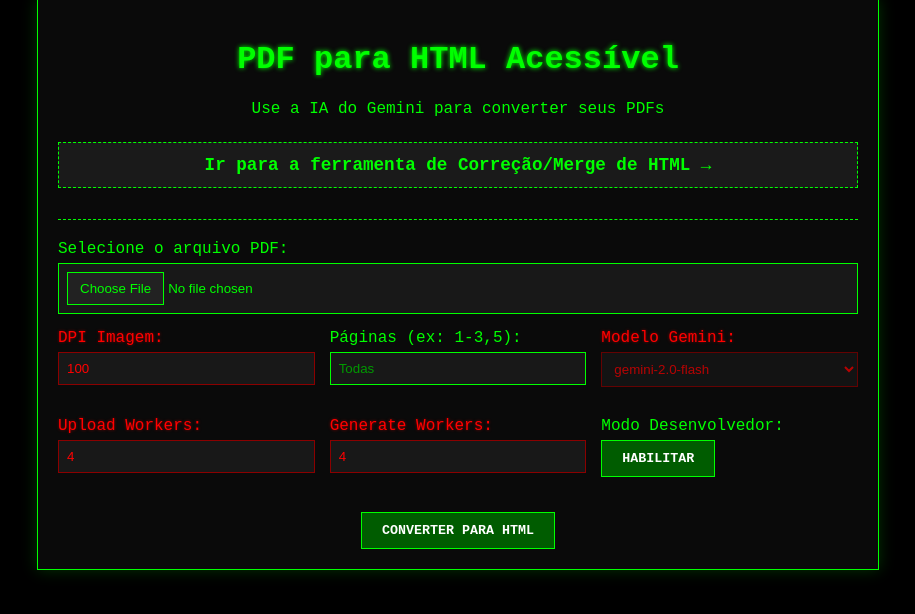
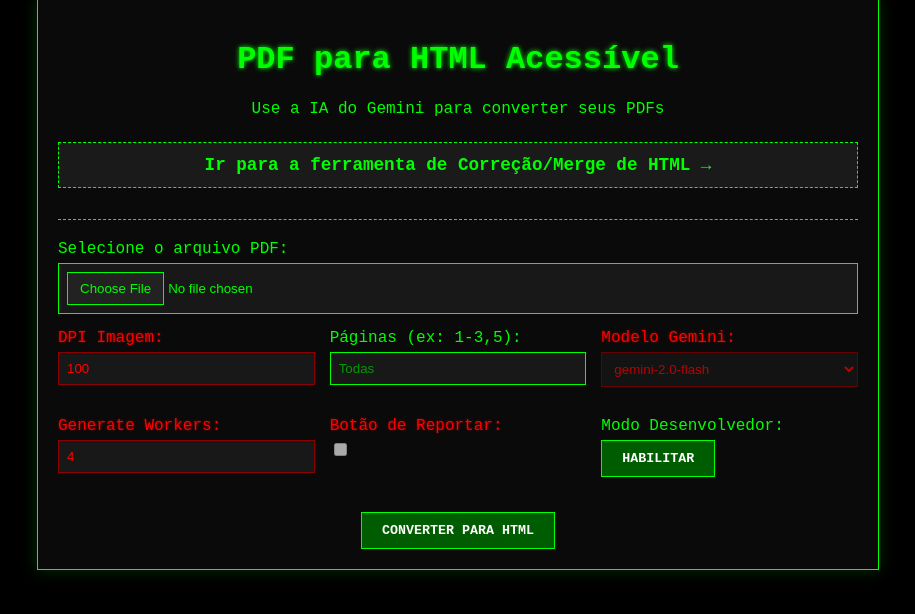
Before and after one commit to Felipe-Loureiro/Exata-Falada, a Flask app: page / in a window 1280 px wide. Shown: the part 21-635 px from the top of the page, without its empty margins (182-1097 px from the left). Run offline with Flask 2, Linux system fonts and the light colour scheme; some libraries are stand-ins or nearby versions.

Commit message:
Removendo Upload Workers e Adicionando checkbox para o botão de relatar problema

```diff
--- a/app.py
+++ b/app.py
@@ -130,7 +130,6 @@ def index():
         is_developer = session.get('is_dev', False)
 
         DEFAULT_DPI = 100
-        DEFAULT_UPLOAD_WORKERS = 4
         DEFAULT_GENERATE_WORKERS = 4
         DEFAULT_REPORT_BUTTON = False
 
@@ -138,30 +137,26 @@ def index():
             app.logger.info("Requisição de um usuário DEV autenticado. Usando parâmetros do formulário.")
             dpi = int(request.form.get('dpi', DEFAULT_DPI))
             model = request.form.get('model', DEFAULT_GEMINI_MODEL)
-            upload_workers = int(request.form.get('upload_workers', DEFAULT_UPLOAD_WORKERS))
             generate_workers = int(request.form.get('generate_workers', DEFAULT_GENERATE_WORKERS))
-            report_button = False
+            report_button = request.form.get('report_button') == 'true'
         else:
             form_dpi = int(request.form.get('dpi', DEFAULT_DPI))
             form_model = request.form.get('model', DEFAULT_GEMINI_MODEL)
-            form_upload_workers = int(request.form.get('upload_workers', DEFAULT_UPLOAD_WORKERS))
             form_generate_workers = int(request.form.get('generate_workers', DEFAULT_GENERATE_WORKERS))
 
             # Verifica se os valores enviados são diferentes dos padrões esperados
             if (form_dpi != DEFAULT_DPI or
                     form_model != DEFAULT_GEMINI_MODEL or
-                    form_upload_workers != DEFAULT_UPLOAD_WORKERS or
                     form_generate_workers != DEFAULT_GENERATE_WORKERS):
 
                 app.logger.warning(
                     f"POTENCIAL MANIPULAÇÃO: Usuário não-DEV enviou parâmetros modificados. "
-                    f"Recebido: DPI={form_dpi}, Model='{form_model}', UploadW={form_upload_workers}, GenW={form_generate_workers}. "
+                    f"Recebido: DPI={form_dpi}, Model='{form_model}', GenW={form_generate_workers}. "
                     f"Ignorando e usando padrões de segurança."
                 )
 
             dpi = DEFAULT_DPI
             model = DEFAULT_GEMINI_MODEL
-            upload_workers = DEFAULT_UPLOAD_WORKERS
             generate_workers = DEFAULT_GENERATE_WORKERS
             report_button = DEFAULT_REPORT_BUTTON
 
@@ -199,7 +194,7 @@ def index():
         # 6. Iniciar a thread de processamento
         thread_args_dict = {
             "dpi": dpi, "page_range_str": page_range, "selected_model_name": model,
-            "num_upload_workers": upload_workers, "num_generate_workers": generate_workers,
+            "num_generate_workers": generate_workers,
             "task_id": task_id, "report_button": report_button,
             "status_callback": status_callback, "completion_callback": completion_callback,
             "progress_callback": progress_callback
@@ -419,7 +414,6 @@ def api_upload():
         is_developer = session.get('is_dev', False)
 
         DEFAULT_DPI = 100
-        DEFAULT_UPLOAD_WORKERS = 4
         DEFAULT_GENERATE_WORKERS = 4
         DEFAULT_REPORT_BUTTON = False
 
@@ -427,29 +421,25 @@ def api_upload():
             app.logger.info("Requisição de um usuário DEV autenticado. Usando parâmetros do formulário.")
             dpi = int(request.form.get('dpi', DEFAULT_DPI))
             model = request.form.get('model', DEFAULT_GEMINI_MODEL)
-            upload_workers = int(request.form.get('upload_workers', DEFAULT_UPLOAD_WORKERS))
             generate_workers = int(request.form.get('generate_workers', DEFAULT_GENERATE_WORKERS))
-            report_button = False
+            report_button = request.form.get('report_button') == 'true'
         else:
             form_dpi = int(request.form.get('dpi', DEFAULT_DPI))
             form_model = request.form.get('model', DEFAULT_GEMINI_MODEL)
-            form_upload_workers = int(request.form.get('upload_workers', DEFAULT_UPLOAD_WORKERS))
             form_generate_workers = int(request.form.get('generate_workers', DEFAULT_GENERATE_WORKERS))
 
             # Verifica se os valores enviados são diferentes dos padrões esperados
             if (form_dpi != DEFAULT_DPI or
                     form_model != DEFAULT_GEMINI_MODEL or
-                    form_upload_workers != DEFAULT_UPLOAD_WORKERS or
                     form_generate_workers != DEFAULT_GENERATE_WORKERS):
                 app.logger.warning(
                     f"POTENCIAL MANIPULAÇÃO: Usuário não-DEV enviou parâmetros modificados. "
-                    f"Recebido: DPI={form_dpi}, Model='{form_model}', UploadW={form_upload_workers}, GenW={form_generate_workers}. "
+                    f"Recebido: DPI={form_dpi}, Model='{form_model}', GenW={form_generate_workers}. "
                     f"Ignorando e usando padrões de segurança."
                 )
 
             dpi = DEFAULT_DPI
             model = DEFAULT_GEMINI_MODEL
-            upload_workers = DEFAULT_UPLOAD_WORKERS
             generate_workers = DEFAULT_GENERATE_WORKERS
             report_button = DEFAULT_REPORT_BUTTON
 
@@ -486,7 +476,7 @@ def api_upload():
         # 6. Iniciar a thread de processamento
         thread_args_dict = {
             "dpi": dpi, "page_range_str": page_range, "selected_model_name": model,
-            "num_upload_workers": upload_workers, "num_generate_workers": generate_workers,
+            "num_generate_workers": generate_workers,
             "task_id": task_id, "report_button": report_button,
             "status_callback": status_callback, "completion_callback": completion_callback,
             "progress_callback": progress_callback
--- a/processing.py
+++ b/processing.py
@@ -1541,8 +1541,7 @@ def cleanup_api_files(files_to_delete, status_callback_func):
 
 
 def process_pdf_web(
-        dpi, page_range_str, selected_model_name,
-        num_upload_workers, num_generate_workers,
+        dpi, page_range_str, selected_model_name, num_generate_workers,
         task_id, report_button, status_callback, completion_callback, progress_callback,
         s3_bucket=None, s3_pdf_object_name=None, output_s3_key=None, pdf_path=None, initial_output_html_path_base=None
 ):
--- a/static/script.js
+++ b/static/script.js
@@ -41,9 +41,8 @@ document.addEventListener('DOMContentLoaded', function() {
         formData.append('dpi', document.getElementById('dpi').value);
         formData.append('page_range', document.getElementById('page_range').value);
         formData.append('model', document.getElementById('model').value);
-        formData.append('upload_workers', document.getElementById('upload_workers').value);
         formData.append('generate_workers', document.getElementById('generate_workers').value);
-        // --- FIM DA CORREÇÃO ---
+        formData.append('report_button', document.getElementById('report_button').checked);
 
         try {
             // O cabeçalho 'Content-Type' NÃO deve ser definido manualmente.
--- a/templates/index.html
+++ b/templates/index.html
@@ -46,12 +46,12 @@
                     </select>
                 </div>
                 <div class="form-group">
-                    <label for="upload_workers">Upload Workers:</label>
-                    <input type="number" id="upload_workers" name="upload_workers" value="4" min="1" max="50" data-role="dev" disabled>
+                    <label for="generate_workers">Generate Workers:</label>
+                    <input type="number" id="generate_workers" name="generate_workers" value="4" min="1" max="50" data-role="dev" disabled>
                 </div>
                 <div class="form-group">
-                    <label for="generate_workers">Generate Workers:</label>
-                    <input type="number" id="generate_workers" name="generate_workers" value="4" min="1" max="50" data-role="dev" disabled>
+                    <label for="report_button">Botão de Reportar:</label>
+                    <input type="checkbox" id="report_button" name="report_button" data-role="dev" disabled>
                 </div>
 
                 <div class="form-group">
```
